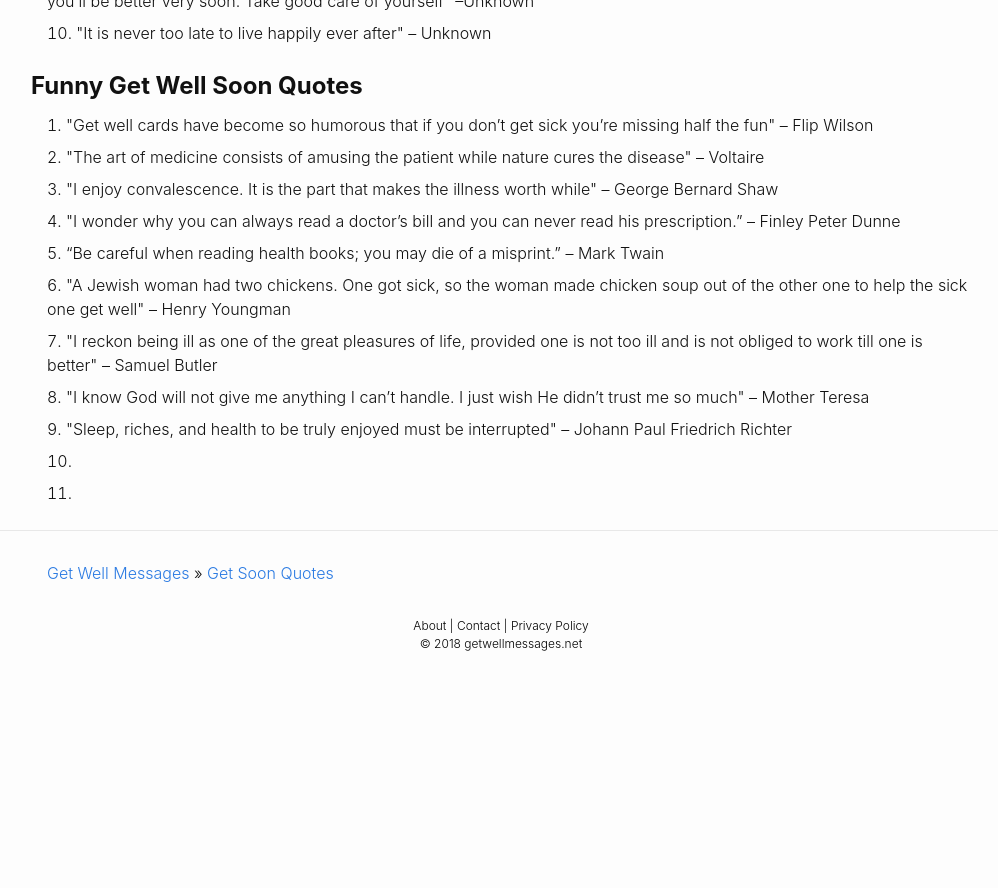
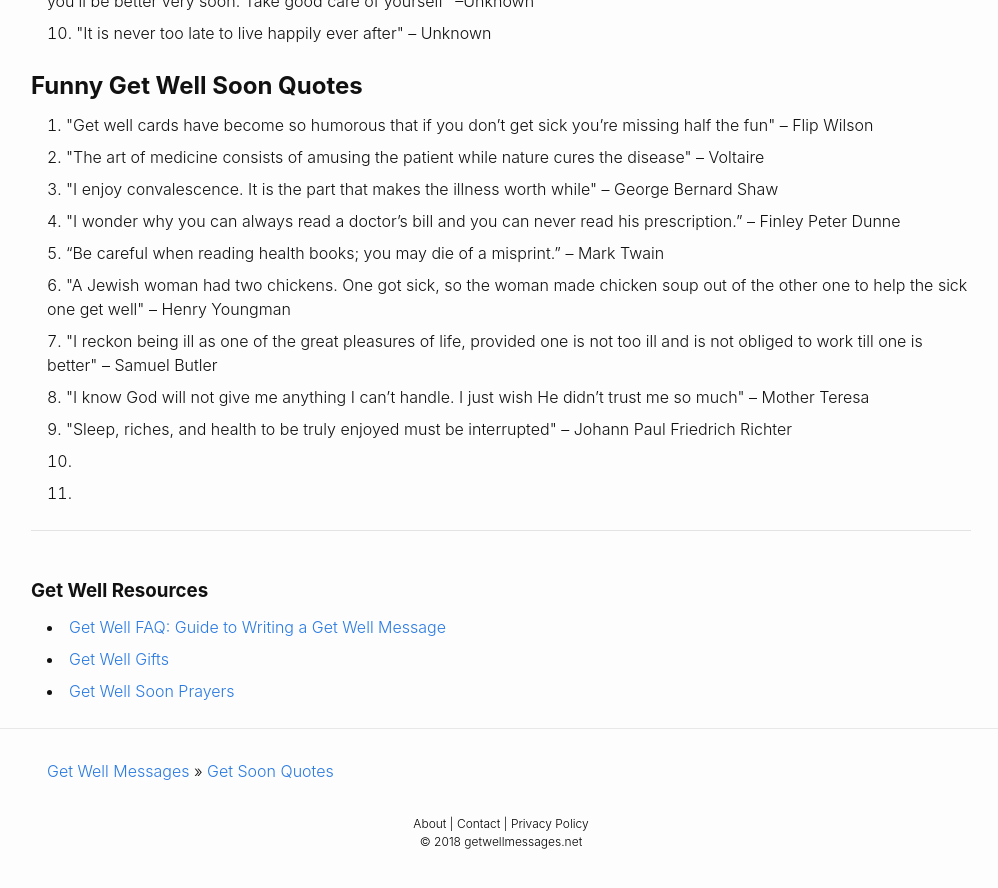
Before and after one commit to andyml123/andyml123.github.io, a Jekyll site: the page get-well-soon-quotes/index.html, which Jekyll copies as it is, in a window 1280 px wide and 900 px high, scrolled down 1070 px. Shown: the top 888 px of the window, without its empty margins (139-1137 px from the left). Built offline with Jekyll 4.4.1, drawn with Linux system fonts in a browser that asks for light colours; before the commit the page ends 1772 px from its top, so only the background shows below that.

Commit message:
Update index.html

```diff
--- a/get-well-soon-quotes/index.html
+++ b/get-well-soon-quotes/index.html
@@ -91,6 +91,16 @@ Johann Paul Friedrich Richter</li>
 
 </ol>
 
+<hr>
+
+<h3>Get Well Resources</h3>
+
+<ul class="bottom-nav">
+  <li><a href="/">Get Well FAQ: Guide to Writing a Get Well Message</a></li>
+  <li><a href="/">Get Well Gifts</a></li>
+  <li><a href="/">Get Well Soon Prayers</a></li>
+</ul>
+
 </div>
 
 <footer class="site-footer">
```
